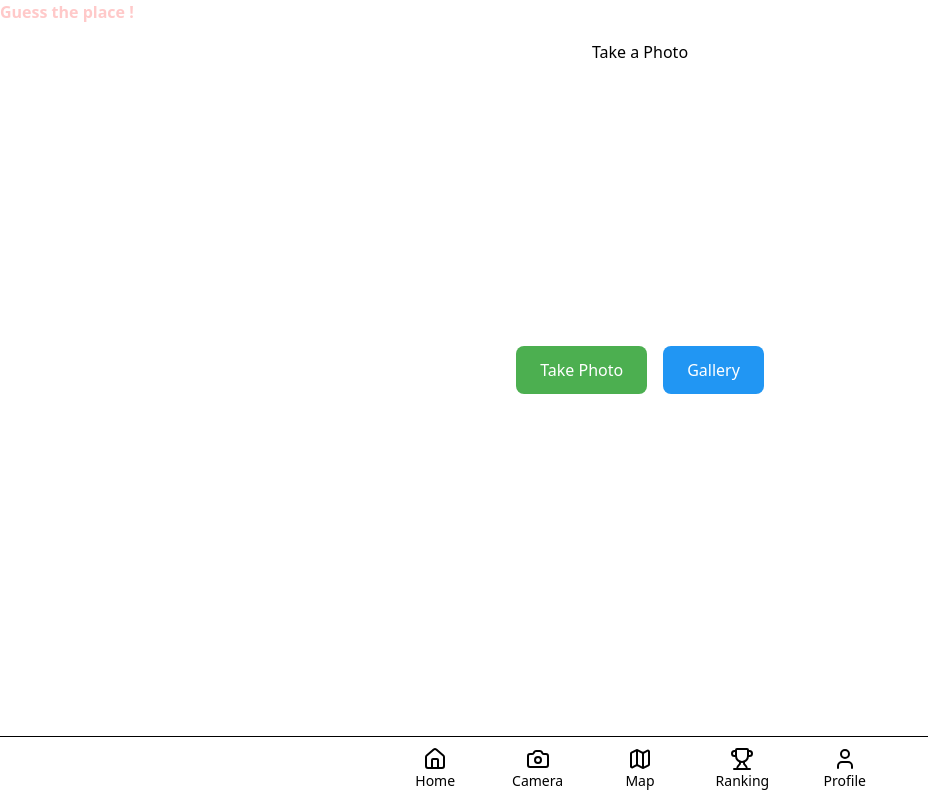
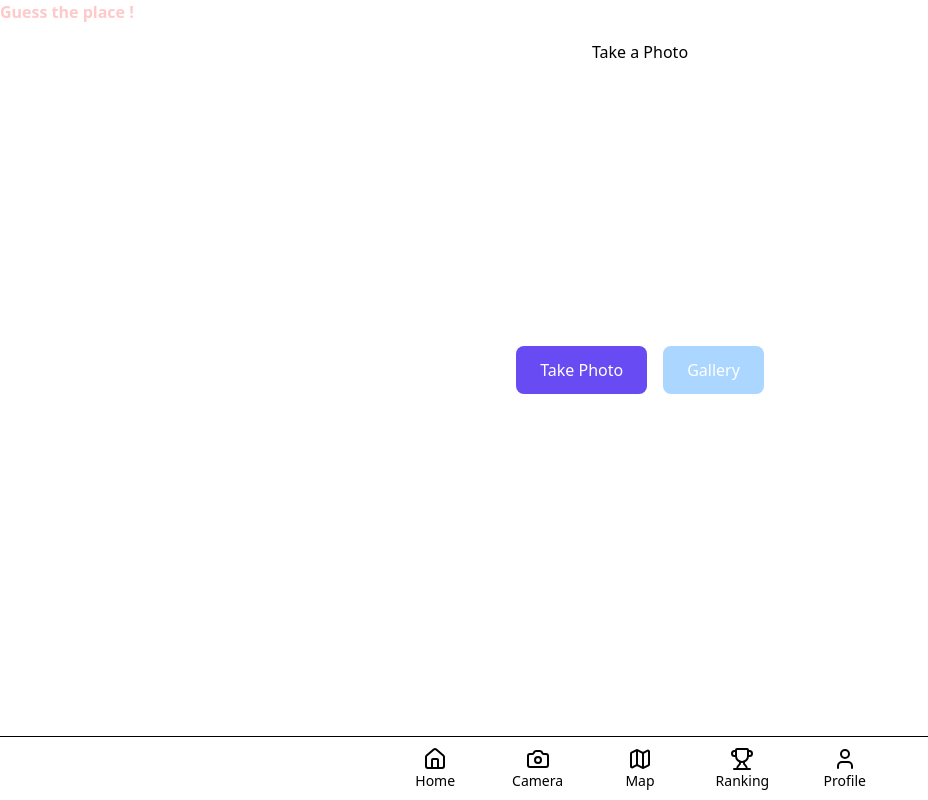
Before and after one commit to ProjArtBAMAgency/GuessThePlace, a Vue app in the folder frontend/: page /cameraCapture in a window 1280 px wide. Shown: the whole page, without its empty margins (0-928 px from the left). Built offline with nearby package versions, Linux system fonts and the light colour scheme; no server answers.

Commit message:
Change colors and link nav bar for the tab camera

```diff
--- a/frontend/src/components/TheNavBar.vue
+++ b/frontend/src/components/TheNavBar.vue
@@ -35,7 +35,7 @@ import { RouterLink } from "vue-router";
 
       <!-- Camera -->
       <RouterLink
-        to="/camera"
+        to="/cameraCapture"
         class="inline-flex flex-col items-center justify-center px-5 hover:bg-neutral-secondary-medium group"
       >
         <svg
--- a/frontend/src/views/CameraCaptureView.vue
+++ b/frontend/src/views/CameraCaptureView.vue
@@ -37,7 +37,7 @@ const getLocation = () => {
         }
       );
     } else {
-      reject(new Error('Geolocation not supported'));
+      reject(new Error("Geolocation not supported"));
     }
   });
 };
@@ -51,7 +51,7 @@ const capturePhoto = async () => {
   try {
     location = await getLocation();
   } catch (error) {
-    alert('Unable to get GPS location: ' + error.message);
+    alert("Unable to get GPS location: " + error.message);
     return;
   }
 
@@ -87,7 +87,7 @@ const selectFromGallery = async () => {
   try {
     location = await getLocation();
   } catch (error) {
-    alert('Unable to get GPS location: ' + error.message);
+    alert("Unable to get GPS location: " + error.message);
     return;
   }
 
@@ -162,12 +162,12 @@ button {
 }
 
 .btn-capture {
-  background-color: #4caf50;
+  background-color: #684bf3;
   color: white;
 }
 
 .btn-gallery {
-  background-color: #2196f3;
+  background-color: #abd6ff;
   color: white;
 }
 </style>
--- a/frontend/src/views/CreatePostView.vue
+++ b/frontend/src/views/CreatePostView.vue
@@ -185,7 +185,7 @@ label {
 
 .input-field:focus {
   outline: none;
-  border-color: #4caf50;
+  border-color: #684bf3;
 }
 
 .gps-info {
@@ -194,12 +194,12 @@ label {
 }
 
 .gps-success {
-  color: #4caf50;
+  color: #684bf3;
   font-weight: 600;
 }
 
 .gps-loading {
-  color: #ff9800;
+  color: #abd6ff;
   font-weight: 600;
 }
 
@@ -208,7 +208,7 @@ label {
   padding: 1rem 2rem;
   font-size: 1.1rem;
   font-weight: 600;
-  background-color: #4caf50;
+  background-color: #684bf3;
   color: white;
   border: none;
   border-radius: 8px;
@@ -217,7 +217,7 @@ label {
 }
 
 .btn-submit:hover:not(:disabled) {
-  background-color: #45a049;
+  background-color: #684bf3;
 }
 
 .btn-submit:disabled {
```
